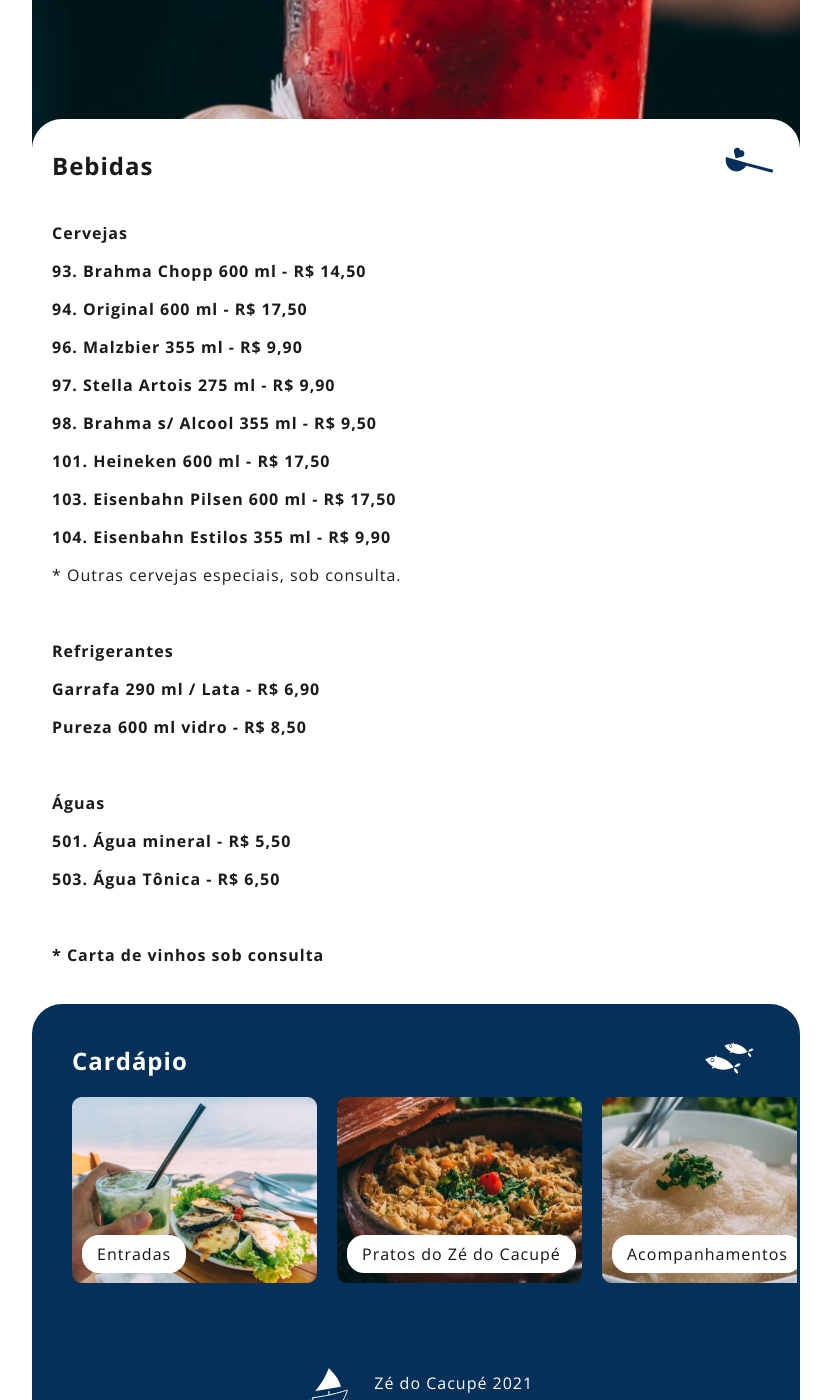
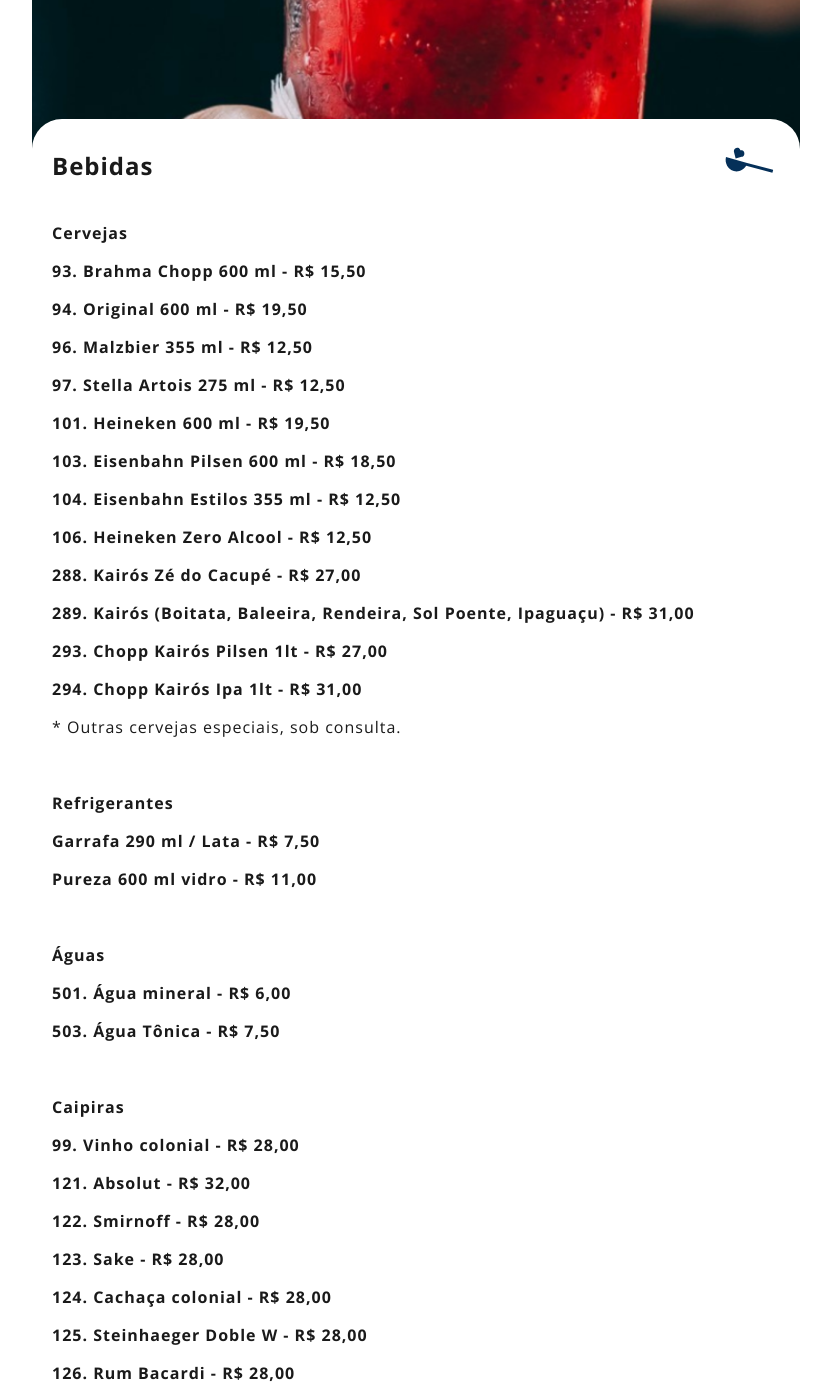
Before and after one commit to zedocacupe/zedocacupe.github.io, a Jekyll site: the page built from bebidas.html, in a window 1280 px wide and 1400 px high, scrolled down 284 px. Shown: the whole window, without its empty margins (224-1055 px from the left). Built offline with Jekyll 4.4.1, drawn with Linux system fonts in a browser that asks for light colours; some of the changed text lies outside the part shown.

Commit message:
Update bebidas.html

```diff
--- a/bebidas.html
+++ b/bebidas.html
@@ -11,42 +11,52 @@
   </p>
 
   <p>
-  	<b>93. Brahma Chopp 600 ml - R$ 14,50</b><br />
+  	<b>93. Brahma Chopp 600 ml - R$ 15,50</b><br />
   </p>
 
   <p>
-  	<b>94. Original 600 ml - R$ 17,50</b><br />
+  	<b>94. Original 600 ml - R$ 19,50</b><br />
   </p>
 
   <p>
-  	<b>96. Malzbier 355 ml - R$ 9,90</b><br />
+  	<b>96. Malzbier 355 ml - R$ 12,50</b><br />
   </p>
 
   <p>
-  	<b>97. Stella Artois 275 ml - R$ 9,90</b><br />
+  	<b>97. Stella Artois 275 ml - R$ 12,50</b><br />
   </p>
 
   <p>
-  	<b>98. Brahma s/ Alcool 355 ml - R$ 9,50</b><br />
+  	<b>101. Heineken 600 ml - R$ 19,50</b><br />
   </p>
 
   <p>
-  	<b>101. Heineken 600 ml - R$ 17,50</b><br />
+  	<b>103. Eisenbahn Pilsen 600 ml - R$ 18,50</b><br />
   </p>
 
   <p>
-  	<b>103. Eisenbahn Pilsen 600 ml - R$ 17,50</b><br />
+  	<b>104. Eisenbahn Estilos 355 ml - R$ 12,50</b><br />
   </p>
 
   <p>
-  	<b>104. Eisenbahn Estilos 355 ml - R$ 9,90</b><br />
+  	<b>106. Heineken Zero Alcool - R$ 12,50</b><br />
   </p>
 
-  <!--
   <p>
-  	<b>107. Serramalte 600 ml - R$ 15,90</b><br />
+  	<b>288. Kairós Zé do Cacupé - R$ 27,00</b><br />
   </p>
-  -->
+
+  <p>
+  	<b>289. Kairós (Boitata, Baleeira, Rendeira, Sol Poente, Ipaguaçu) - R$ 31,00</b><br />
+  </p>
+
+  <p>
+  	<b>293. Chopp Kairós Pilsen 1lt - R$ 27,00</b><br />
+  </p>
+
+  <p>
+  	<b>294. Chopp Kairós Ipa 1lt - R$ 31,00</b><br />
+  </p>
 
   <p>
   	* Outras cervejas especiais, sob consulta.<br />
@@ -57,26 +67,121 @@
   </p>
 
   <p>
-  	<b>Garrafa 290 ml / Lata - R$ 6,90</b><br />
+  	<b>Garrafa 290 ml / Lata - R$ 7,50</b><br />
   </p>
 
   <p>
-  	<b>Pureza 600 ml vidro - R$ 8,50</b><br />
+  	<b>Pureza 600 ml vidro - R$ 11,00</b><br />
   </p>
   <br />
   <p>
   	<b>Águas</b><br />
   </p>
   <p>
-  	<b>501. Água mineral - R$ 5,50</b><br />
+  	<b>501. Água mineral - R$ 6,00</b><br />
   </p>
 
   <p>
-  	<b>503. Água Tônica - R$ 6,50</b><br />
+  	<b>503. Água Tônica - R$ 7,50</b><br />
   </p>
   <br />
   <p>
+  	<b>Caipiras</b><br />
+  </p>
+  <p>
+  	<b>99. Vinho colonial - R$ 28,00</b><br />
+  </p>
+  <p>
+  	<b>121. Absolut - R$ 32,00</b><br />
+  </p>
+  <p>
+  	<b>122. Smirnoff - R$ 28,00</b><br />
+  </p>
+  <p>
+  	<b>123. Sake - R$ 28,00</b><br />
+  </p>
+  <p>
+  	<b>124. Cachaça colonial - R$ 28,00</b><br />
+  </p>
+  <p>
+  	<b>125. Steinhaeger Doble W - R$ 28,00</b><br />
+  </p>
+  <p>
+  	<b>126. Rum Bacardi - R$ 28,00</b><br />
+  </p>
+  <br />
+  <p>
+  	<b>Sucos</b><br />
+  </p>
+  <p>
+  	<b>514. Laranja - R$ 10,00</b><br />
+  </p>
+  <p>
+  	<b>515. Acerola - R$ 10,00</b><br />
+  </p>
+  <p>
+  	<b>516. Abacaxi - R$ 10,00</b><br />
+  </p>
+  <p>
+  	<b>518. Morango - R$ 10,00</b><br />
+  </p>
+  <p>
+  	<b>519. Soco de Uva Integral - R$ 15,00</b><br />
+  </p>
+  <p>
+  	<b>520. Misto - R$ 12,00</b><br />
+  </p>
+  <p>
+  	<b>521. Limão - R$ 10,00</b><br />
+  </p>
+  <br />
+  <p>
+  	<b>Bebidas quentes</b><br />
+  </p>
+  <p>
+  	<b>139. Johnnie Walker Red - R$ 22,00</b><br />
+  </p>
+  <p>
+  	<b>140. Johnnie Walker Black - R$ 28,00</b><br />
+  </p>
+  <p>
+  	<b>141. Smirnoff - R$ 15,00</b><br />
+  </p>
+  <p>
+  	<b>142. Sake - R$ 15,00</b><br />
+  </p>
+  <p>
+  	<b>143. Bacardi - R$ 15,00</b><br />
+  </p>
+  <p>
+  	<b>144. Steinhaeger - R$ 15,00</b><br />
+  </p>
+  <p>
+  	<b>148. Campari - R$ 15,00</b><br />
+  </p>
+  <p>
+  	<b>149. Underberg - R$ 15,00</b><br />
+  </p>
+  <p>
+  	<b>151. Licor Cointreau - R$ 22,00</b><br />
+  </p>
+  <p>
+  	<b>153. Jagermeister - R$ 22,00</b><br />
+  </p>
+  <p>
+  	<b>153. Licor Amarula - R$ 22,00</b><br />
+  </p>
+  <p>
+  	<b>154. Licor 43 - R$ 28,00</b><br />
+  </p>
+  <p>
+  	<b>159. Vodka Absolut - R$ 25,00</b><br />
+  </p>
+  <br />
+  <p>
+  	<b>* Café Expresso - R$ 5,90</b><br />
+  </p>
+   <p>
   	<b>* Carta de vinhos sob consulta</b><br />
   </p>
-  <br />
 </section>
```
